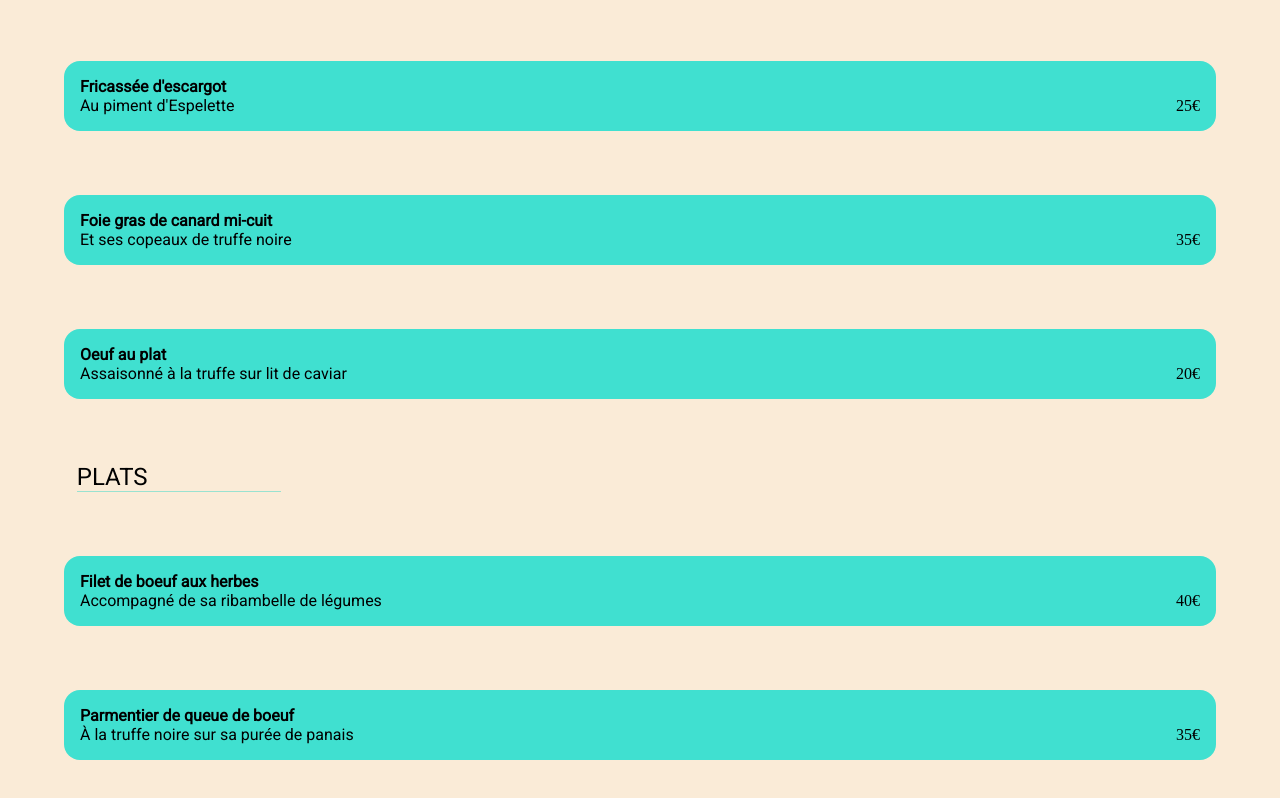
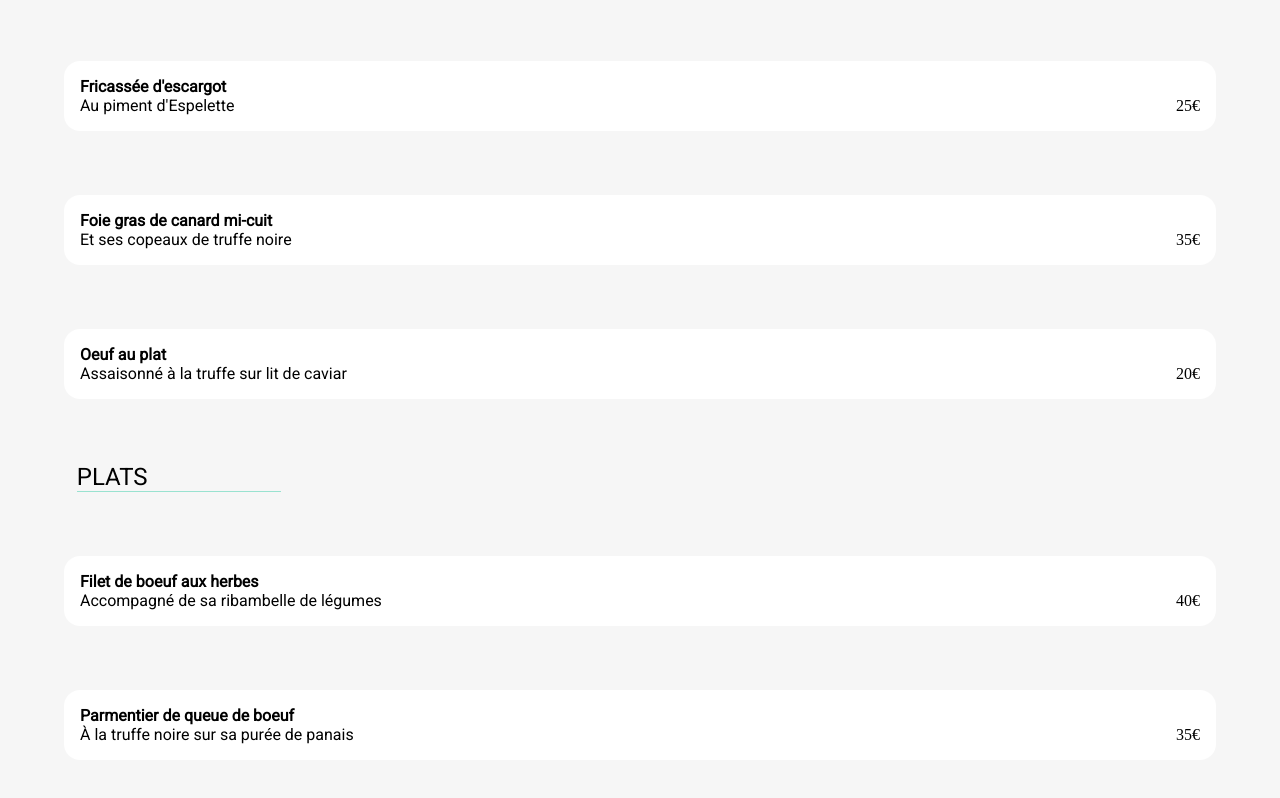
Before and after one commit to fredericGelinat/FredericGelinat_3_03032021, a website: page la-palette-du-gout.html in a window 1280 px wide. Shown: the part 1112-1910 px from the top of the page. Drawn offline with Linux system fonts and the light colour scheme; a web font is replaced by a local one.

Commit message:
bg la palette

```diff
--- a/design/sass/pages/_main.scss
+++ b/design/sass/pages/_main.scss
@@ -26,10 +26,10 @@ body {
   /*--------------------------------LA PALETTE DU GOUT----------------------------------------*/
   /*--------------------------------LA PALETTE DU GOUT----------------------------------------*/
   main {
-    background-color: antiquewhite;
+    background-color:$color-background;
 
     .la-palette-du-gout {
-      background-color: antiquewhite;
+      background-color: $color-background;
       border-radius: 2em 2em 0 0;
       position: relative;
       top: -3em;
@@ -121,7 +121,7 @@ body {
       /*----------------------------------UL/LI/DISHES + PRIX ET COCHE VERTE---------------------------------*/
 
       #liste-dishes {
-        background-color: turquoise;
+        background-color: $color-white;
         margin: 5%;
         border-radius: 1em;
         transition-duration: 5s;
```
Also changed, not shown: design/css/style.css, 1 other file.
